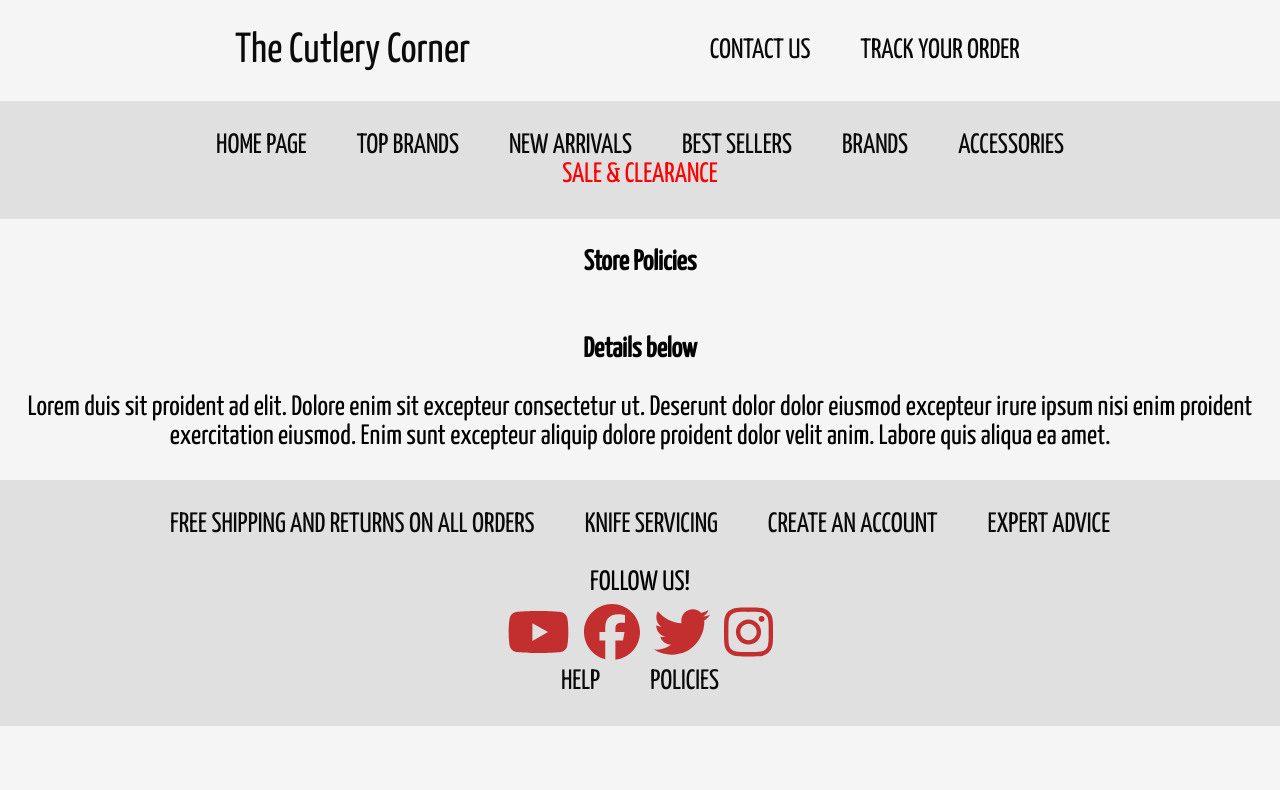
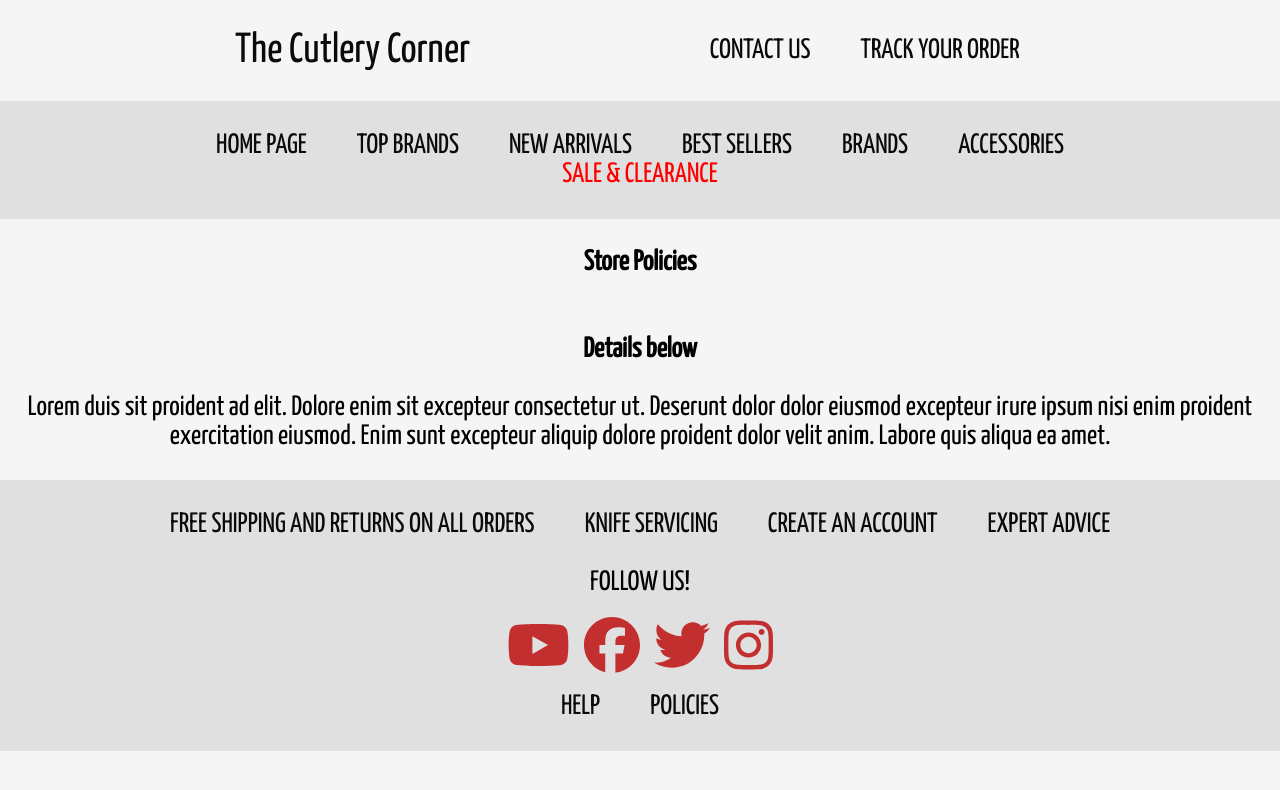
Before and after one commit to UlisesCodesForYou/Cutlery-Corner-, a React (Create React App) app: page /policies in a window 1280 px wide. Shown: the top 790 px of the page. Built offline with nearby package versions, Linux system fonts and the light colour scheme; what miragejs would draw is missing.

Commit message:
Adjusted margin for social media links

```diff
--- a/src/components/social/social.module.css
+++ b/src/components/social/social.module.css
@@ -1,5 +1,5 @@
 .socialContainer {
-    padding: .25rem .25rem;
+    margin: .70rem .70rem;
     background-color: #E0E0E0;
 }
 
```
